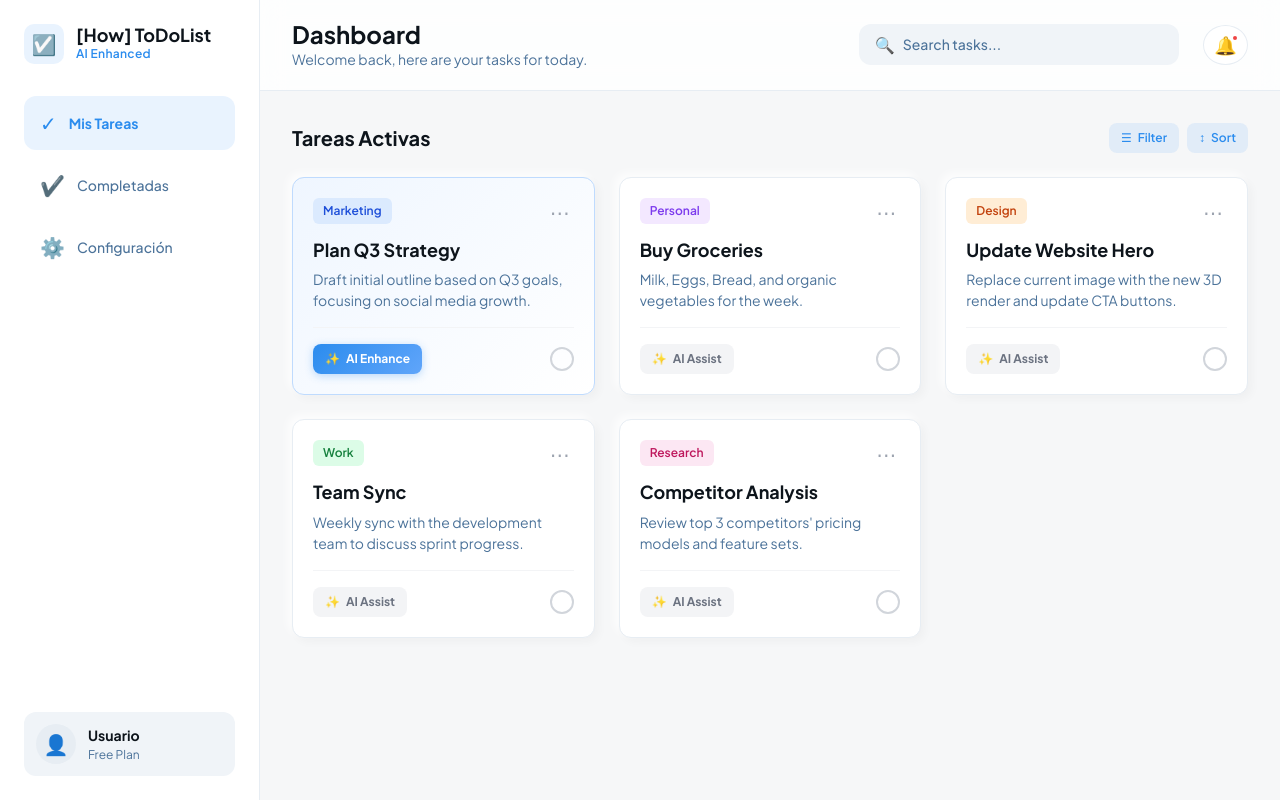
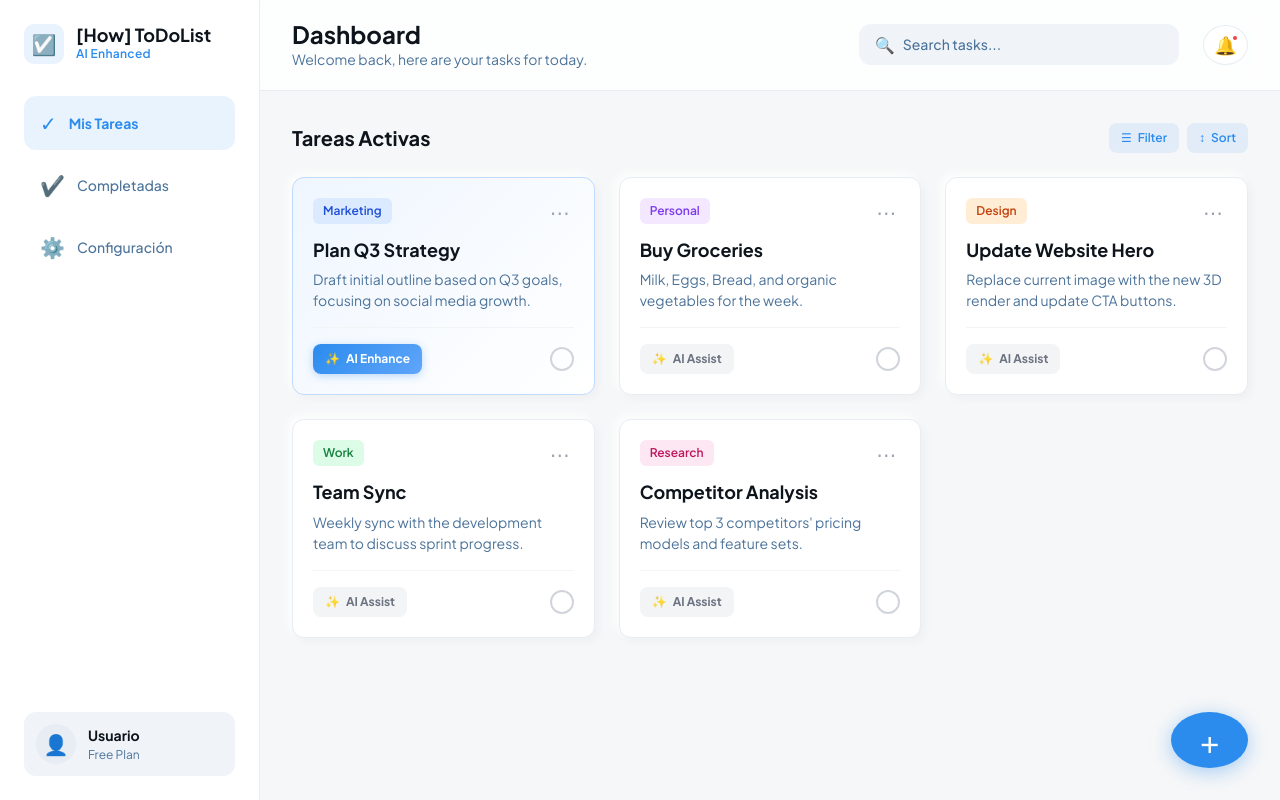
Before and after one commit to VarozXYZ/how-to-do-list, a React (Vite) app: page /dashboard in a window 1280 px wide. Built offline with nearby package versions, Linux system fonts and the light colour scheme.

Commit message:
feat: add FAB button for creating new tasks

```diff
--- a/src/pages/Dashboard.css
+++ b/src/pages/Dashboard.css
@@ -187,3 +187,38 @@
     grid-template-columns: 1fr;
   }
 }
+
+/* FAB Button */
+.fab-button {
+  position: absolute;
+  bottom: 2rem;
+  right: 2rem;
+  width: 56px;
+  height: 56px;
+  border-radius: 50%;
+  background: #2b8cee;
+  color: white;
+  border: none;
+  font-size: 2rem;
+  font-weight: 300;
+  display: flex;
+  align-items: center;
+  justify-content: center;
+  cursor: pointer;
+  box-shadow: 0 4px 20px rgba(43, 140, 238, 0.4);
+  transition: all 0.3s ease;
+}
+
+.fab-button:hover {
+  transform: scale(1.1) translateY(-2px);
+  box-shadow: 0 6px 25px rgba(43, 140, 238, 0.5);
+}
+
+.fab-button:hover span {
+  transform: rotate(90deg);
+}
+
+.fab-button span {
+  transition: transform 0.3s ease;
+  line-height: 1;
+}
--- a/src/pages/Dashboard.jsx
+++ b/src/pages/Dashboard.jsx
@@ -120,6 +120,11 @@ const Dashboard = () => {
             ))}
           </div>
         </div>
+
+        {/* FAB Button */}
+        <button className="fab-button" title="Nueva tarea">
+          <span>+</span>
+        </button>
       </main>
     </div>
   )
```
